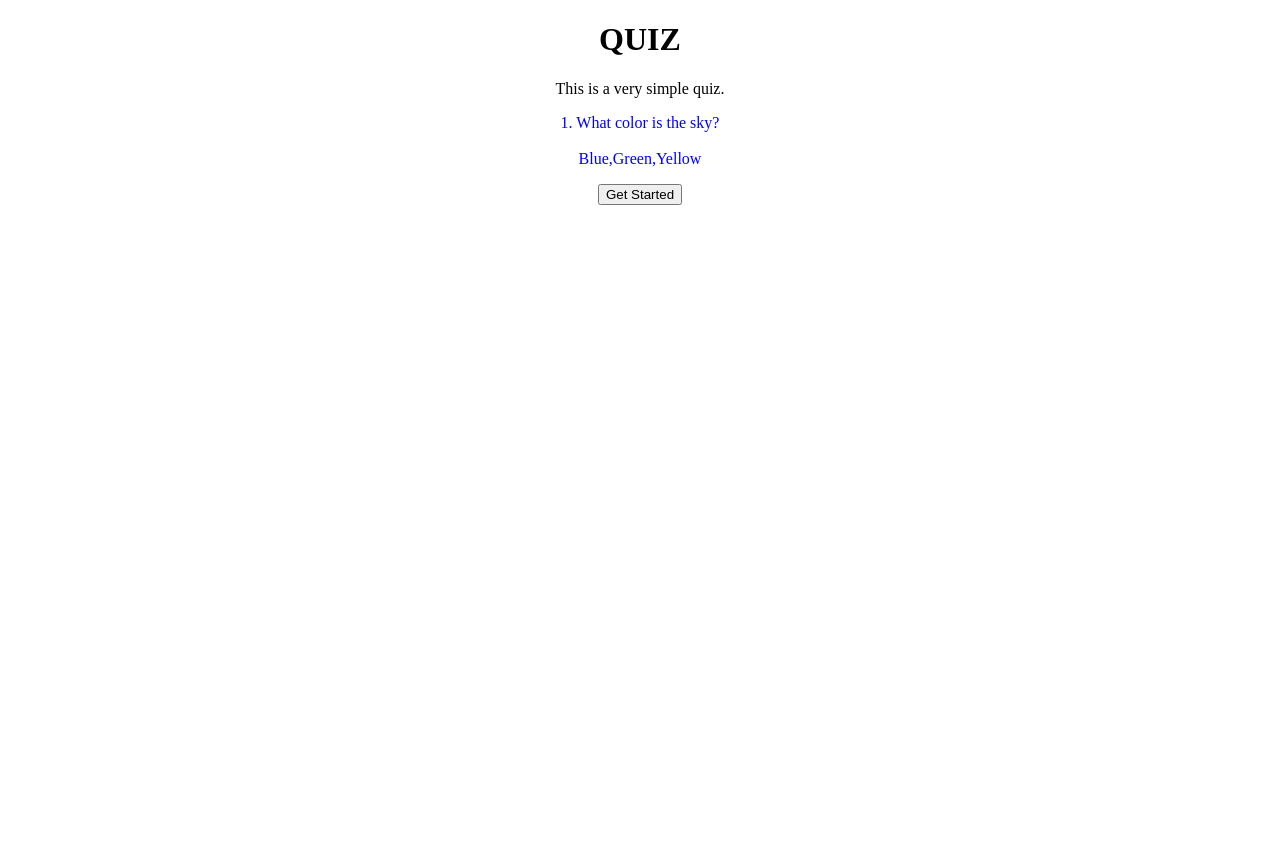
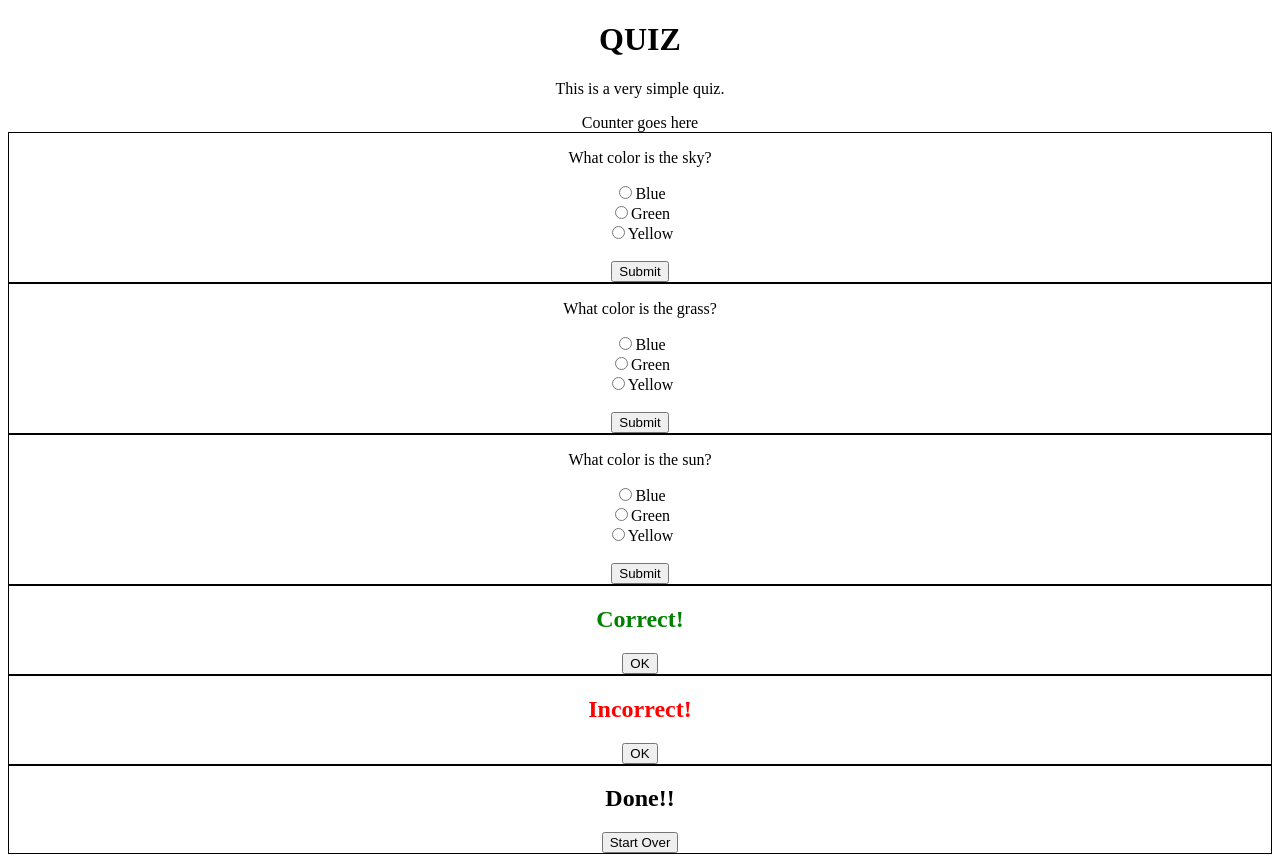
Before and after one commit to katesimmons/quiz-app, a plain HTML site: page index.html in a window 1280 px wide. Before the commit the page ends 800 px from the top, so only its background shows below. Drawn offline with nearby package versions, Linux system fonts and the light colour scheme.

Commit message:
unstyled components in place

```diff
--- a/css/style.css
+++ b/css/style.css
@@ -1,9 +1,25 @@
 body {
 	text-align: center;
 }
+
 h1 {
 	text-transform: uppercase;
 }
-p.question {
-	color: blue;
+
+form {
+	border: 1px black solid;
 }
+
+.correct,
+.incorrect,
+.done {
+	border: 1px black solid;
+}
+
+.correct {
+	color: green;
+}
+
+.incorrect {
+	color: red;
+}
--- a/index.html
+++ b/index.html
@@ -8,9 +8,66 @@
 	<script type="text/javascript" src="js/app.js"></script>
 </head>
 <body>
+<header>
 	<h1>Quiz</h1>
 	<p>This is a very simple quiz.</p>
-	<p class="question"></p>
-	<button type="button" class="button">Get Started</button>
+</header>
+
+<section>Counter goes here</section>
+
+<section>
+
+<form>
+	<p>What color is the sky?</p>
+	<input type="radio" name="color" value="blue">Blue
+	<br>
+	<input type="radio" name="color" value="green">Green
+	<br>
+	<input type="radio" name="color" value="yellow">Yellow
+	<br><br>
+	<button type="button" class="button">Submit</button>
+</form>
+
+<form>
+	<p>What color is the grass?</p>
+	<input type="radio" name="color" value="blue">Blue
+	<br>
+	<input type="radio" name="color" value="green">Green
+	<br>
+	<input type="radio" name="color" value="yellow">Yellow
+	<br><br>
+	<button type="button" class="button">Submit</button>
+</form>
+
+<form>
+	<p>What color is the sun?</p>
+	<input type="radio" name="color" value="blue">Blue
+	<br>
+	<input type="radio" name="color" value="green">Green
+	<br>
+	<input type="radio" name="color" value="yellow">Yellow
+	<br><br>
+	<button type="button" class="button">Submit</button>
+</form>
+
+</section>
+
+<!--CORRECT modal-->
+    <div class="correct" id="modal">
+    	<h2>Correct!</h2>
+    	<button type="button" class="ok">OK</button>
+    </div>
+
+<!--INCORRECT modal-->
+    <div class="incorrect" id="modal">
+    	<h2>Incorrect!</h2>
+    	<button type="button" class="ok">OK</button>
+    </div>
+<!--THE END modal-->
+    <div class="done" id="modal">
+    	<h2>Done!!</h2>
+    	<button type="button" class="ok">Start Over</button>
+    </div>
+
 </body>
 </html>
--- a/js/app.js
+++ b/js/app.js
@@ -1,4 +1,4 @@
-$(document).ready(function() {
+/*--$(document).ready(function() {
 
 var question = {
   questionNumber: "1" + ".  ",
@@ -11,4 +11,4 @@ var question = {
 
 question.buildQuestion();
 
-});
+});--*/
```
